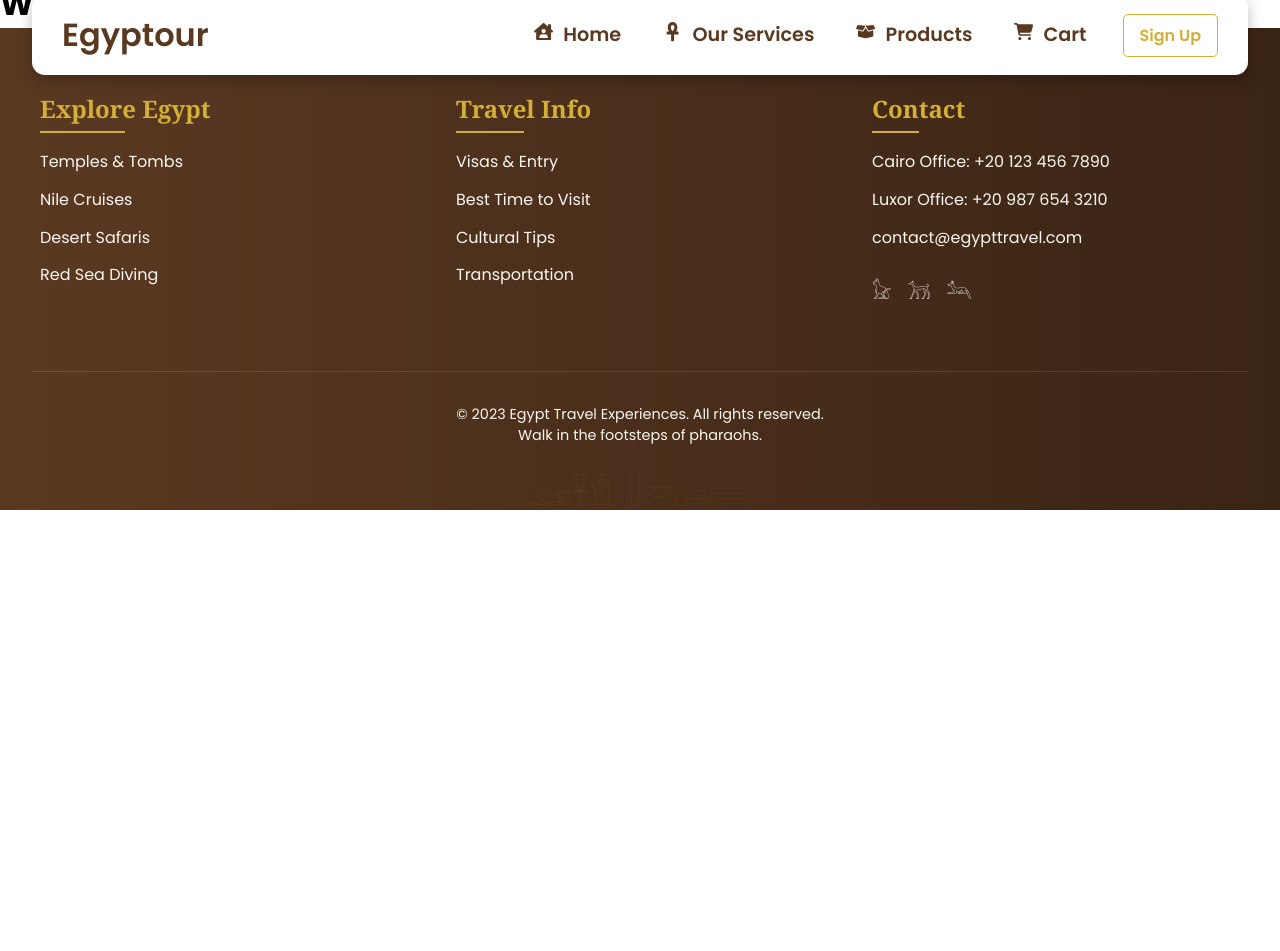
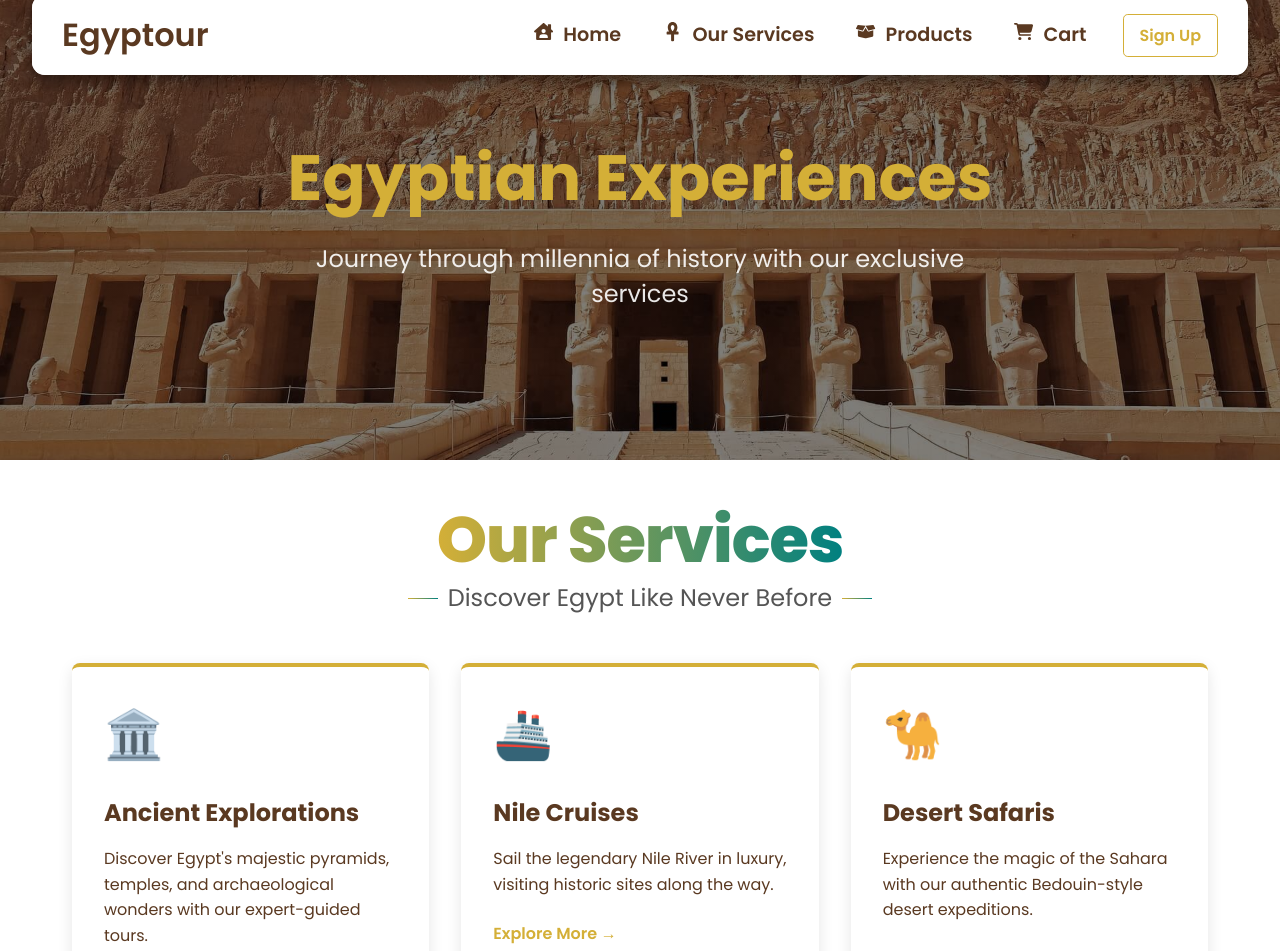
Before and after one commit to salmaa2005/Egyptour, a React (Create React App) app: page /services in a window 1280 px wide. Shown: the part 20-971 px from the top of the page. Before the commit the page ends 800 px from the top, so only its background shows below. Built offline with nearby package versions, Linux system fonts and the light colour scheme.

Commit message:
added OurServices page

```diff
--- a/src/App.js
+++ b/src/App.js
@@ -3,7 +3,7 @@ import Navbar from "./components/Navbar";
 import Home from "./routes/Home";
 import Products from "./routes/Products";
 import Cart from "./routes/Cart";
-import Services from "./routes/Services";
+import Services from "./routes/OurServices";
 import Footer from "./components/Footer";
 import "./App.css";
 
--- /dev/null
+++ b/src/routes/OurServices.css
@@ -0,0 +1,194 @@
+.services-hero {
+  background: linear-gradient(rgba(0, 0, 0, 0.5), rgba(0, 0, 0, 0.5)),
+    url("../assets/21.jpg") no-repeat center center;
+  background-size: cover;
+  height: 60vh;
+  display: flex;
+  align-items: center;
+  justify-content: center;
+  text-align: center;
+  color: white;
+  margin-bottom: 3rem;
+}
+
+.services-hero-content {
+  max-width: 800px;
+  padding: 0 2rem;
+}
+
+.services-hero h1 {
+  font-size: 4rem;
+  margin-bottom: 1rem;
+  background: #d4af37;
+  -webkit-background-clip: text;
+  background-clip: text;
+  color: transparent;
+}
+
+.services-hero p {
+  font-size: 1.5rem;
+  opacity: 0.9;
+}
+
+.services-container {
+  max-width: 1200px;
+  margin: 0 auto;
+  padding: 0 2rem 4rem;
+}
+
+.services-grid {
+  display: grid;
+  grid-template-columns: repeat(auto-fit, minmax(300px, 1fr));
+  gap: 2rem;
+}
+
+.service-card {
+  background: white;
+  border-radius: 8px;
+  overflow: hidden;
+  box-shadow: 0 5px 15px rgba(0, 0, 0, 0.1);
+  transition: transform 0.3s ease, box-shadow 0.3s ease;
+  padding: 2rem;
+  border-top: 4px solid #d4af37;
+}
+
+.service-card:hover {
+  transform: translateY(-10px);
+  box-shadow: 0 15px 30px rgba(0, 0, 0, 0.2);
+}
+
+.service-icon {
+  font-size: 3rem;
+  margin-bottom: 1.5rem;
+  color: #008080;
+}
+
+.service-card h3 {
+  font-size: 1.5rem;
+  margin-bottom: 1rem;
+  color: #5a3921;
+}
+
+.service-card p {
+  color: #5a3921;
+  line-height: 1.6;
+  margin-bottom: 1.5rem;
+}
+
+.service-link {
+  color: #d4af37;
+  text-decoration: none;
+  font-weight: 600;
+  display: inline-block;
+  transition: color 0.3s ease;
+  position: relative;
+}
+
+.service-link::after {
+  content: "";
+  position: absolute;
+  width: 100%;
+  height: 2px;
+  bottom: -4px;
+  left: 0;
+  background: linear-gradient(90deg, #d4af37 0%, #008080 100%);
+  transform: scaleX(0);
+  transform-origin: right;
+  transition: transform 0.3s ease;
+}
+
+.service-link:hover {
+  color: #008080;
+}
+
+.service-link:hover::after {
+  transform: scaleX(1);
+  transform-origin: left;
+}
+
+/* Reusing the headline styles from Home.css */
+.headline-container {
+  text-align: center;
+  margin: 3rem 0;
+  padding: 0 1rem;
+  opacity: 0;
+  transform: translateY(30px);
+  transition: opacity 0.6s ease-out, transform 0.6s ease-out;
+}
+
+.headline-container.in-view {
+  opacity: 1;
+  transform: translateY(0);
+}
+
+.main-headline {
+  font-size: 4rem;
+  font-weight: 800;
+  margin: 0;
+  line-height: 1;
+  letter-spacing: -1px;
+  background: linear-gradient(90deg, #d4af37 0%, #008080 100%);
+  -webkit-background-clip: text;
+  background-clip: text;
+  color: transparent;
+  display: inline-block;
+  transition: all 0.3s ease;
+}
+
+.main-headline:hover {
+  letter-spacing: 1px;
+}
+
+.sub-headline {
+  font-size: 1.5rem;
+  font-weight: 400;
+  color: #555;
+  margin-top: 0.5rem;
+  position: relative;
+  display: inline-block;
+}
+
+.sub-headline::before,
+.sub-headline::after {
+  content: "";
+  position: absolute;
+  top: 50%;
+  width: 30px;
+  height: 1px;
+  background: linear-gradient(90deg, #d4af37 0%, #008080 100%);
+}
+
+.sub-headline::before {
+  left: -40px;
+}
+
+.sub-headline::after {
+  right: -40px;
+}
+
+@media (max-width: 768px) {
+  .services-hero h1 {
+    font-size: 2.5rem;
+  }
+
+  .services-hero p {
+    font-size: 1.2rem;
+  }
+
+  .main-headline {
+    font-size: 2.5rem;
+  }
+
+  .sub-headline {
+    font-size: 1.2rem;
+  }
+
+  .sub-headline::before,
+  .sub-headline::after {
+    width: 20px;
+  }
+
+  .services-grid {
+    grid-template-columns: 1fr;
+  }
+}
--- /dev/null
+++ b/src/routes/OurServices.jsx
@@ -0,0 +1,110 @@
+import { useEffect, useRef, useState } from "react";
+import "./OurServices.css";
+import Navbar from "../components/Navbar";
+
+const OurServices = () => {
+  const headlineRef = useRef(null);
+  const [isVisible, setIsVisible] = useState(false);
+
+  useEffect(() => {
+    const observer = new IntersectionObserver(
+      ([entry]) => {
+        if (entry.isIntersecting) {
+          setIsVisible(true);
+          observer.disconnect();
+        }
+      },
+      { threshold: 0.3 }
+    );
+    if (headlineRef.current) {
+      observer.observe(headlineRef.current);
+    }
+    return () => observer.disconnect();
+  }, []);
+
+  const services = [
+    {
+      title: "Ancient Explorations",
+      icon: "🏛️",
+      description:
+        "Discover Egypt's majestic pyramids, temples, and archaeological wonders with our expert-guided tours.",
+      link: "/guided-tours",
+    },
+    {
+      title: "Nile Cruises",
+      icon: "🚢",
+      description:
+        "Sail the legendary Nile River in luxury, visiting historic sites along the way.",
+      link: "/nile-cruises",
+    },
+    {
+      title: "Desert Safaris",
+      icon: "🐪",
+      description:
+        "Experience the magic of the Sahara with our authentic Bedouin-style desert expeditions.",
+      link: "/desert-safaris",
+    },
+    {
+      title: "Cultural Immersions",
+      icon: "🎭",
+      description:
+        "Participate in traditional ceremonies, crafts, and culinary experiences.",
+      link: "/cultural-activities",
+    },
+    {
+      title: "Red Sea Adventures",
+      icon: "🐠",
+      description:
+        "Dive into vibrant coral reefs or relax at luxurious Red Sea resorts.",
+      link: "/red-sea",
+    },
+    {
+      title: "Custom Itineraries",
+      icon: "🗺️",
+      description:
+        "Let us craft a personalized journey tailored to your interests and pace.",
+      link: "/custom-tours",
+    },
+  ];
+
+  return (
+    <>
+      <Navbar />
+      <div className="services-hero">
+        <div className="services-hero-content">
+          <h1>Egyptian Experiences</h1>
+          <p>
+            Journey through millennia of history with our exclusive services
+          </p>
+        </div>
+      </div>
+
+      <div
+        className={`headline-container ${isVisible ? "in-view" : ""}`}
+        ref={headlineRef}
+      >
+        <h1 className="main-headline">Our Services</h1>
+        <div className="underline">
+          <p className="sub-headline">Discover Egypt Like Never Before</p>
+        </div>
+      </div>
+
+      <div className="services-container">
+        <div className="services-grid">
+          {services.map((service, index) => (
+            <div key={index} className="service-card">
+              <div className="service-icon">{service.icon}</div>
+              <h3>{service.title}</h3>
+              <p>{service.description}</p>
+              <a href={service.link} className="service-link">
+                Explore More →
+              </a>
+            </div>
+          ))}
+        </div>
+      </div>
+    </>
+  );
+};
+
+export default OurServices;
--- a/src/routes/Services.js
+++ /dev/null
@@ -1,8 +0,0 @@
-function Services() {
-  return (
-    <>
-      <h1>Welcome to the Services Page</h1>
-    </>
-  );
-}
-export default Services;
```
